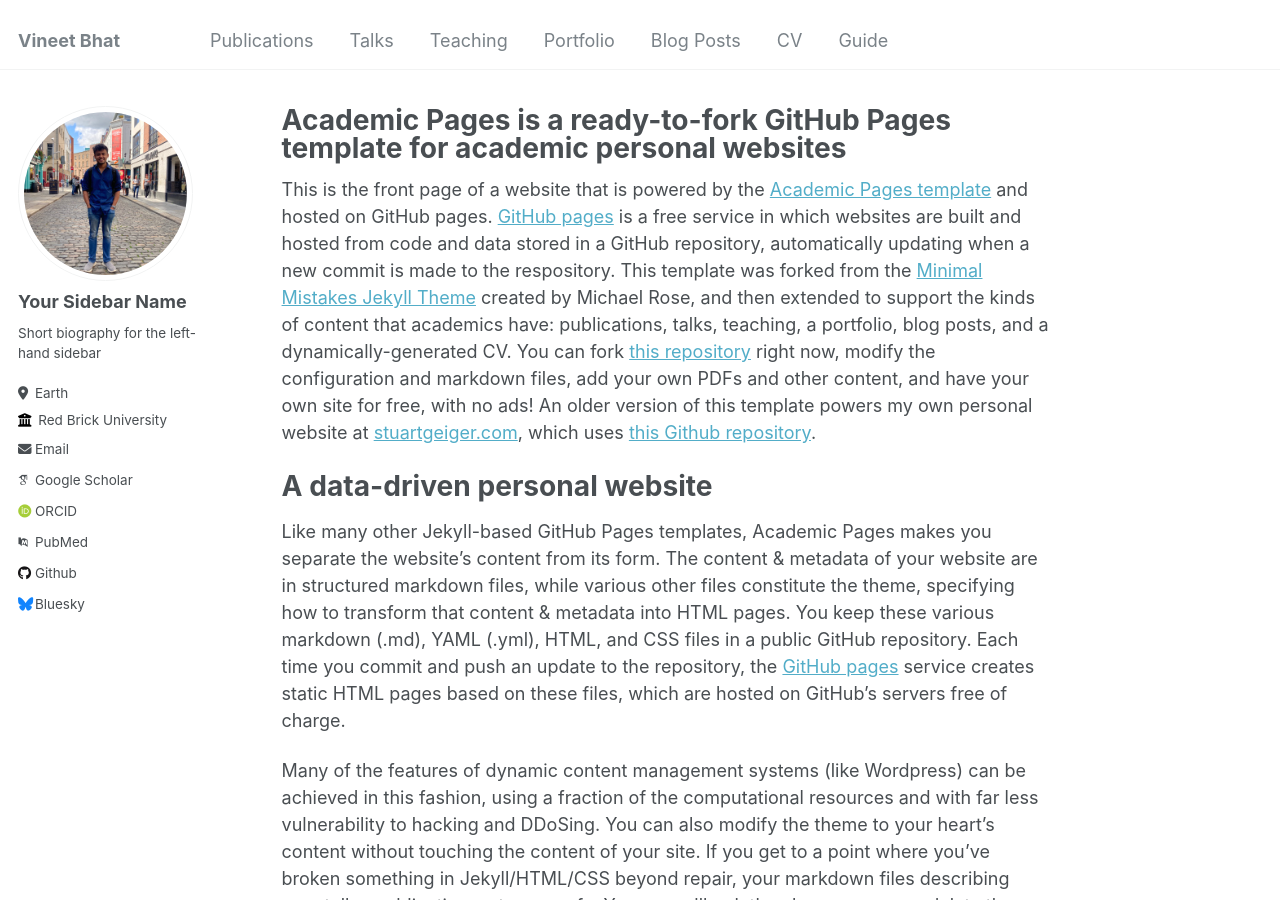
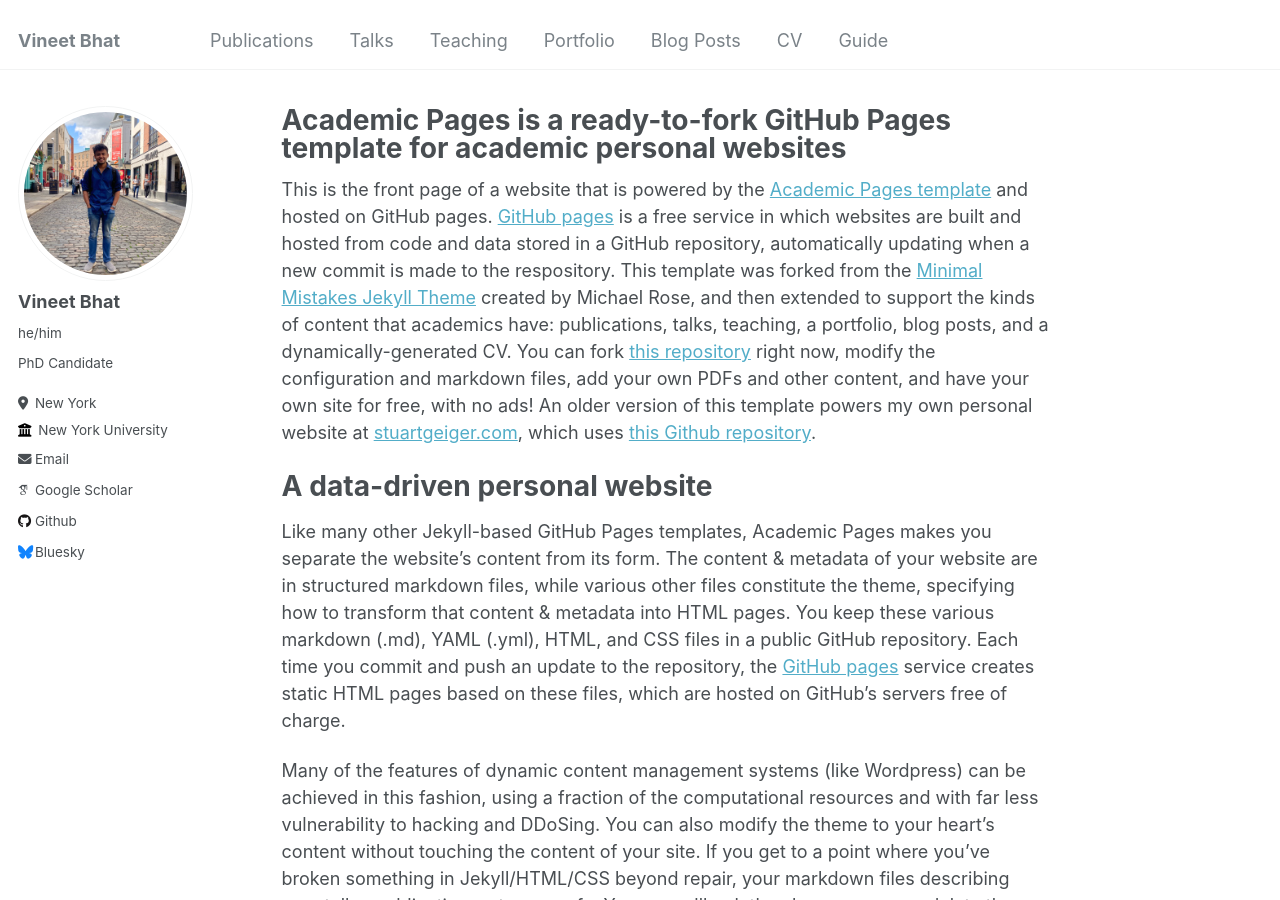
Before and after one commit to vineet2104/vineet2104.github.io, a Jekyll site: the page built from _pages/about.md, in a window 1280 px wide and 900 px high. Built offline with Jekyll 4.4.1, drawn with Linux system fonts in a browser that asks for light colours; some web fonts are replaced.

Commit message:
Update _config.yml

```diff
--- a/_config.yml
+++ b/_config.yml
@@ -12,7 +12,7 @@ title                    : "Vineet Bhat"
 title_separator          : "-"
 name                     : &name "Vineet Bhat"
 description              : &description "personal description"
-url                      : https://academicpages.github.io # the base hostname & protocol for your site e.g. "https://mmistakes.github.io"
+url                      : https://vineet2104.github.io/index # the base hostname & protocol for your site e.g. "https://mmistakes.github.io"
 baseurl                  : "" # the subpath of your site, e.g. "/blog"
 repository               : "academicpages/academicpages.github.io"
 
@@ -22,28 +22,28 @@ repository               : "academicpages/academicpages.github.io"
 author:
   # Biographic information
   avatar           : "profile.png"
-  name             : "Your Sidebar Name"
-  pronouns         : # example: "she/her"
-  bio              : "Short biography for the left-hand sidebar"
-  location         : "Earth"
-  employer         : "Red Brick University"
+  name             : "Vineet Bhat"
+  pronouns         : "he/him"
+  bio              : "PhD Candidate"
+  location         : "New York"
+  employer         : "New York University"
   uri              : # URL
-  email            : "none@example.org"
+  email            : "vrb9107@nyu.edu"
 
   # Academic websites
   arxiv            : # URL - Update with the correct link to your profile
-  googlescholar    : "https://scholar.google.com/citations?user=PS_CX0AAAAAJ"
+  googlescholar    : "https://scholar.google.com/citations?user=rt6UWvgAAAAJ&hl=en"
   impactstory      : # URL
-  orcid            : "http://orcid.org/yourorcidurl"
+  orcid            : # URL
   semantic         : # URL
-  pubmed           : "https://www.ncbi.nlm.nih.gov/pubmed/?term=john+snow"
+  pubmed           : # URL
   researchgate     : # URL
 
   # Repositories and software development
   bitbucket        : # Username - Update with your username on the site
   codepen          : # Username
   dribbble         : # Username
-  github           : "academicpages"
+  github           : "vineet2104"
   kaggle           : # Username
   stackoverflow    : # User number or user number and name (i.e., use "1" or "1/jeff-atwood")
 
```
